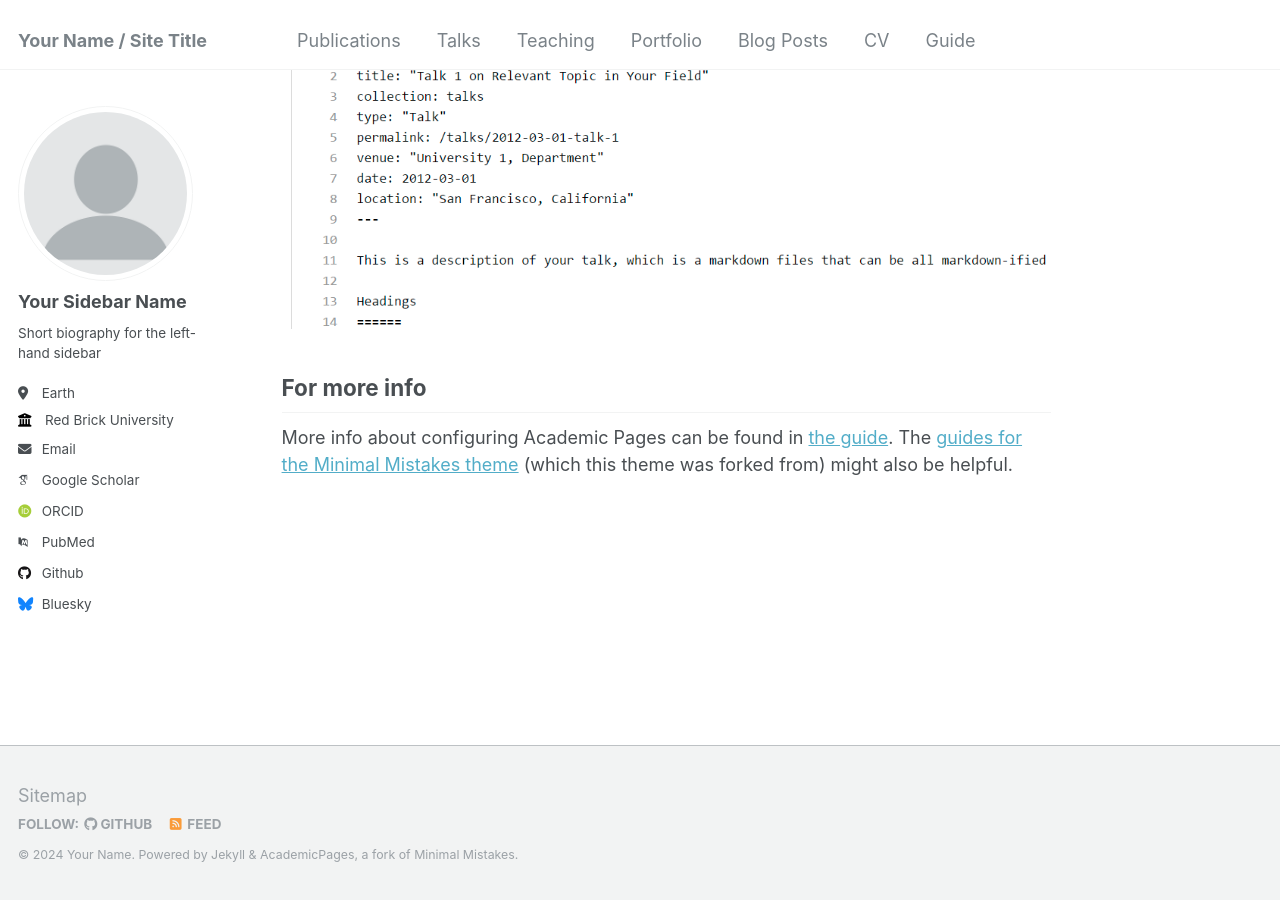
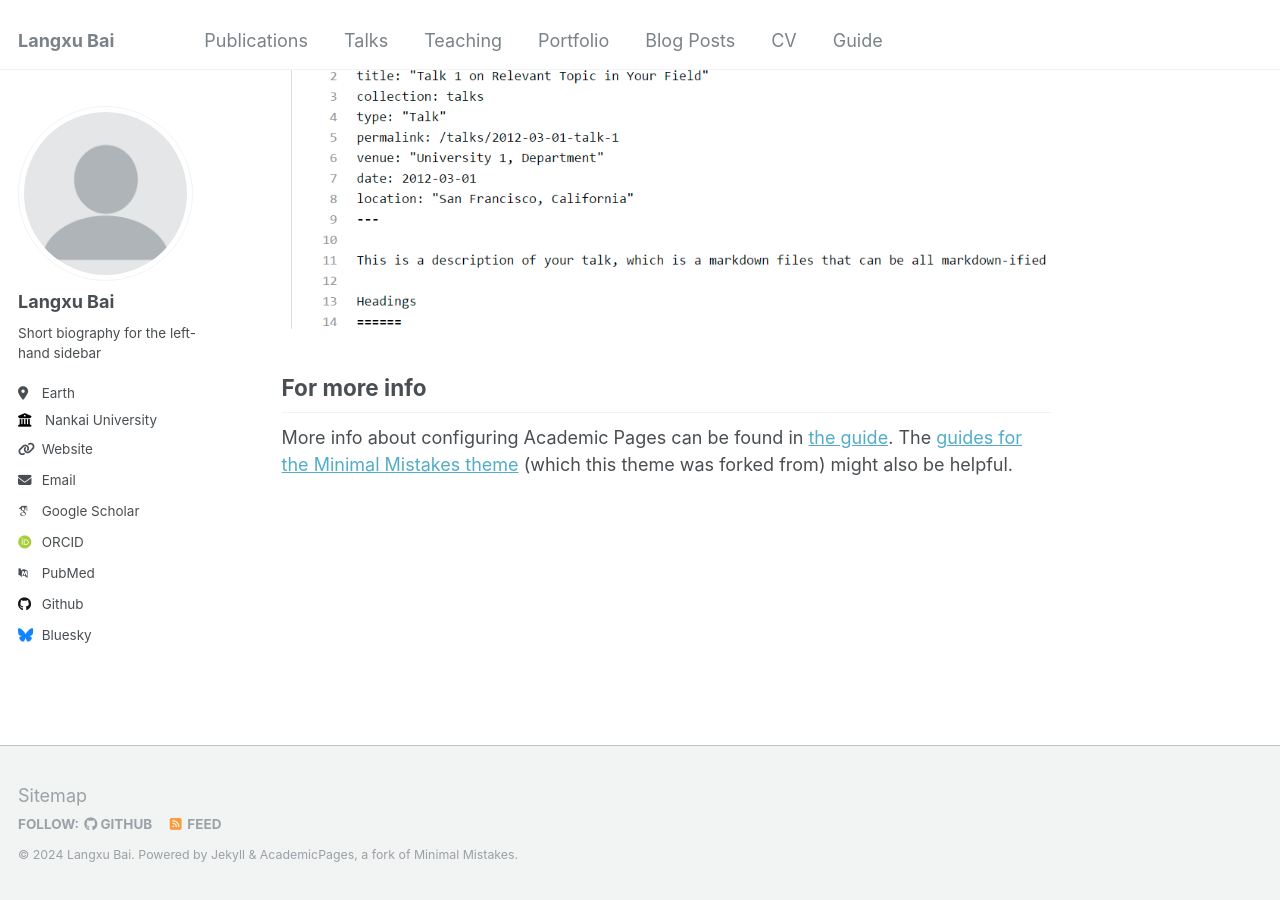
Before and after one commit to langxubai/langxubai.github.io, a Jekyll site: the page built from _pages/about.md, in a window 1280 px wide and 900 px high, scrolled down 2660 px. Built offline with Jekyll 4.4.1, drawn with Linux system fonts in a browser that asks for light colours; some web fonts are replaced.

Commit message:
Update _config.yml

```diff
--- a/_config.yml
+++ b/_config.yml
@@ -8,13 +8,13 @@
 
 # Basic Site Settings
 locale                   : "en-US"
-title                    : "Your Name / Site Title"
+title                    : "Langxu Bai"
 title_separator          : "-"
-name                     : &name "Your Name"
+name                     : &name "Langxu Bai"
 description              : &description "personal description"
-url                      : https://academicpages.github.io # the base hostname & protocol for your site e.g. "https://mmistakes.github.io"
+url                      : https://langxubai.github.io # the base hostname & protocol for your site e.g. "https://mmistakes.github.io"
 baseurl                  : "" # the subpath of your site, e.g. "/blog"
-repository               : "academicpages/academicpages.github.io"
+repository               : "langxubai/langxubai.github.io"
 
 # Site Author - The following control what appear as part of the author content on the side bar.
 #               If a field is blank the icon and link will not appear, otherwise it will be shown.
@@ -22,13 +22,13 @@ repository               : "academicpages/academicpages.github.io"
 author:
   # Biographic information
   avatar           : "profile.png"
-  name             : "Your Sidebar Name"
+  name             : "Langxu Bai"
   pronouns         : # example: "she/her"
   bio              : "Short biography for the left-hand sidebar"
   location         : "Earth"
-  employer         : "Red Brick University"
-  uri              : # URL
-  email            : "none@example.org"
+  employer         : "Nankai University"
+  uri              : "https://langxubai.github.io"# URL
+  email            : "lbai2@ncsu.edu"
 
   # Academic websites
   arxiv            : # URL - Update with the correct link to your profile
```
